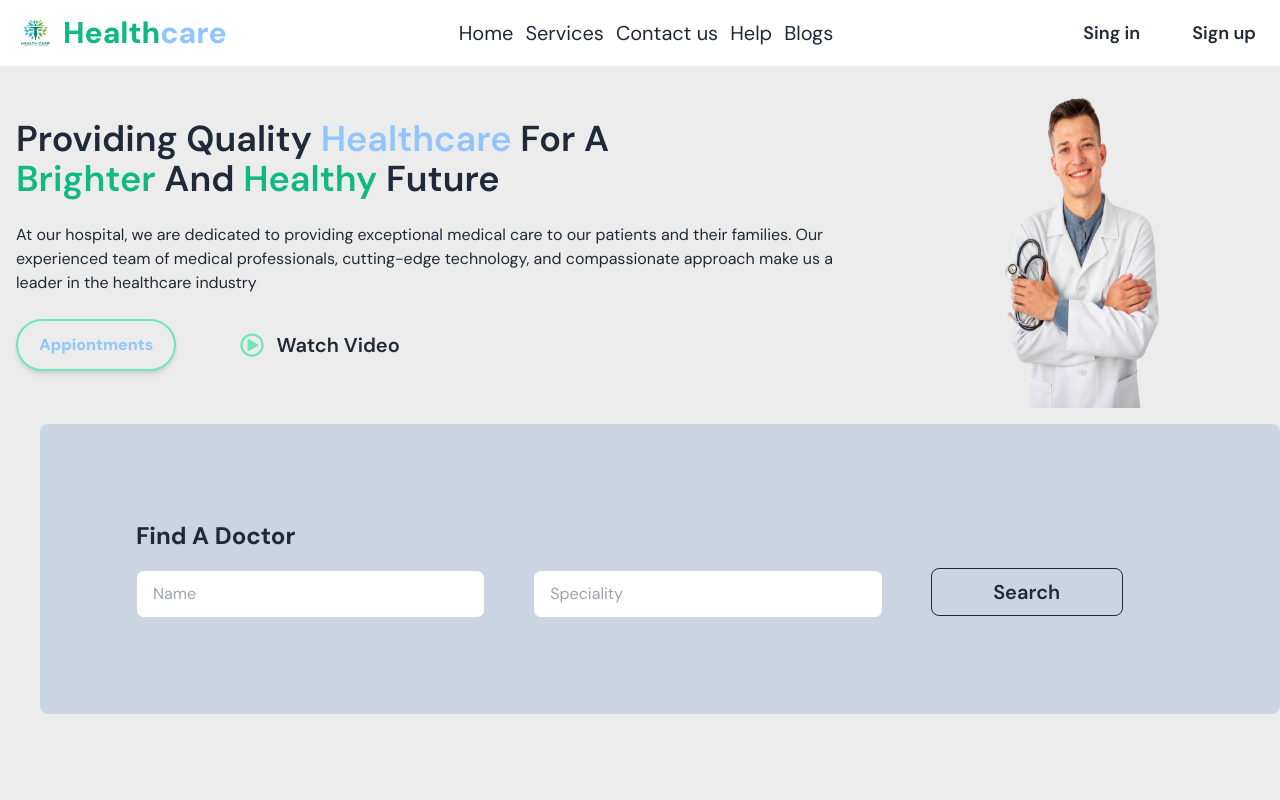
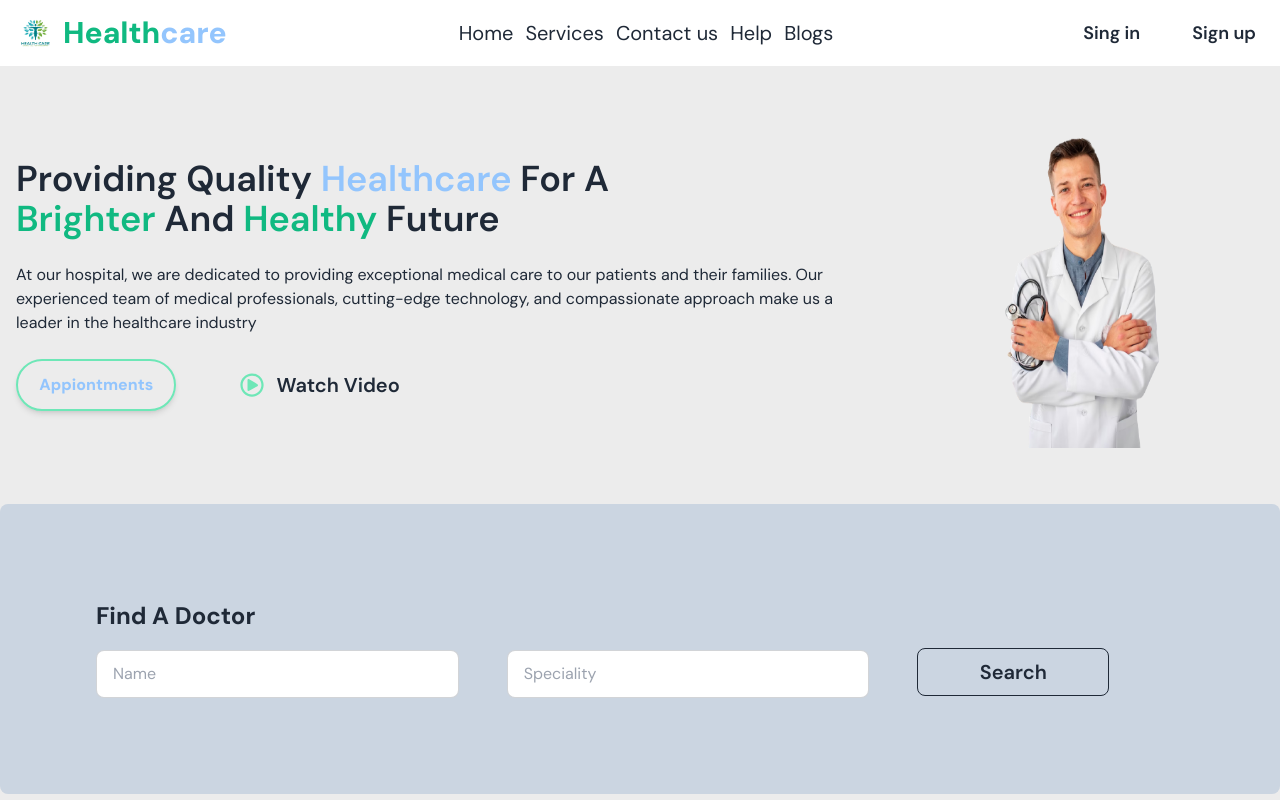
Before and after one commit to MdShuvo18/healthcare-landingpage, a React (Vite) app: page / in a window 1280 px wide. Shown: the top 800 px of the page. Built offline with nearby package versions, Linux system fonts and the light colour scheme.

Commit message:
basic padding layout edited

```diff
--- a/src/Components/FindADoctor/Find.jsx
+++ b/src/Components/FindADoctor/Find.jsx
@@ -2,7 +2,7 @@
 
 const Find = () => {
     return (
-        <div className="lg:p-24 lg:ml-10 bg-slate-300 rounded-lg ">
+        <div className="lg:p-24  bg-slate-300 rounded-lg ">
             <h1 className="text-2xl font-bold mb-4">Find A Doctor</h1>
             <form className="">
                 <div className="lg:space-x-12">
--- a/src/Components/Home/Home.jsx
+++ b/src/Components/Home/Home.jsx
@@ -8,7 +8,7 @@
 
 const Home = () => {
     return (
-        <div>
+        <div className="space-y-10">
             <Navbar></Navbar>
             <Banner></Banner>
             <Find></Find>
--- a/src/Layout/Main.jsx
+++ b/src/Layout/Main.jsx
@@ -3,7 +3,7 @@
 
 const Main = () => {
     return (
-        <div>
+        <div className="max-w-7xl mx-auto">
             <Outlet></Outlet>
         </div>
     );
```
